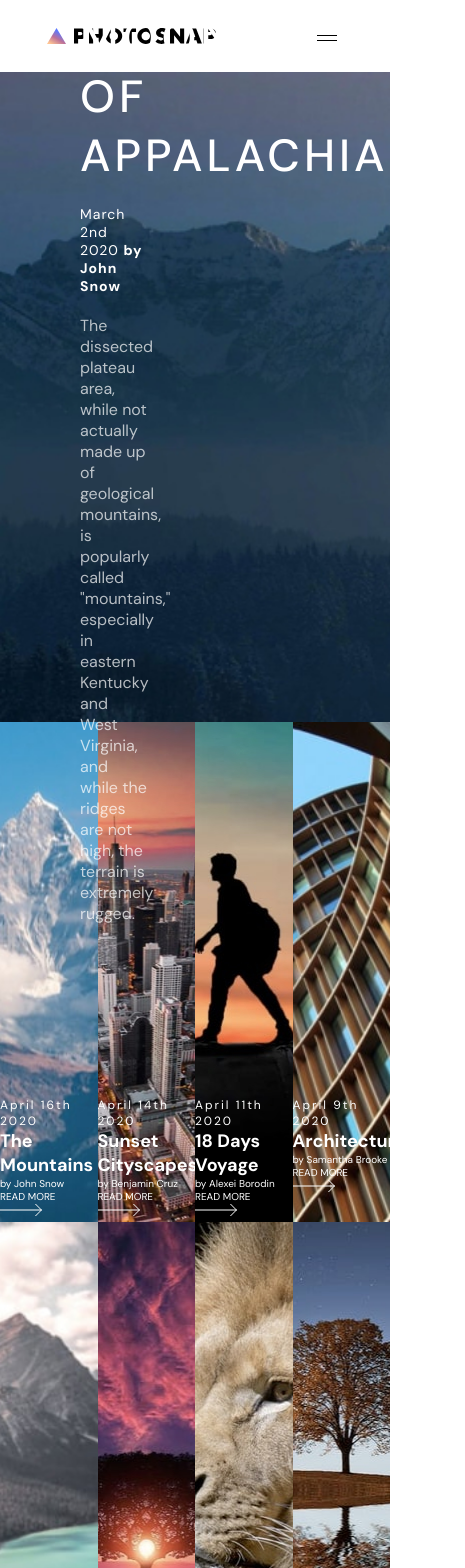
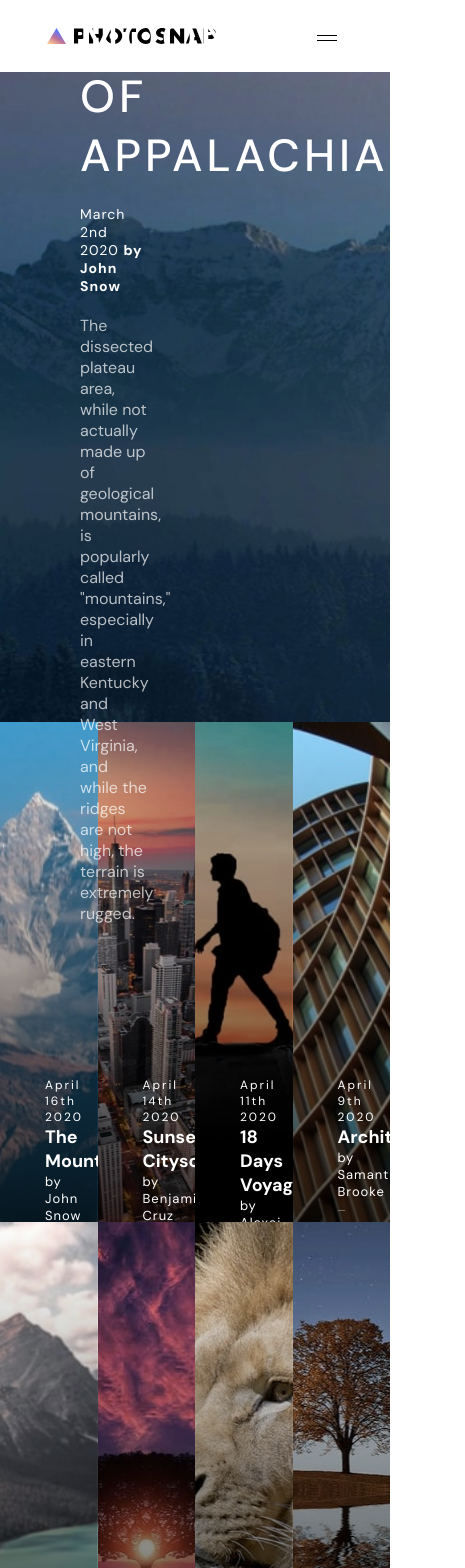
Before and after one commit to TiagoDiass/photosnap_website, a Next.js app: page /stories in a window 390 px wide. Shown: the top 1568 px of the page, 465 px wide, since content can reach past the window. Built offline with nearby package versions, Linux system fonts and the light colour scheme.

Commit message:
story card finished, just responsive is not ready

```diff
--- a/pages/stories.js
+++ b/pages/stories.js
@@ -31,7 +31,7 @@ export default function stories() {
               <p className='date'>{story.date}</p>
               <h5 className='title'>{story.title}</h5>
               <span className='author'>by {story.author}</span>
-              <div className='button-wrapper'>
+              <div className='read-more-wrapper'>
                 <a href='#'>READ MORE</a>
                 <Arrow />
               </div>
--- a/styles/pagesElements/stories.elements.js
+++ b/styles/pagesElements/stories.elements.js
@@ -1,9 +1,15 @@
-import styled, { css } from 'styled-components';
+import styled, { css, keyframes } from 'styled-components';
+
+const GradientHorizontal = keyframes`
+  0% {background-position:0% 50%}
+  50% {background-position:100% 50%}
+  100% {background-position:0% 50%}
+`;
 
 export const Container = styled.main`
   display: flex;
   flex-direction: column;
-  background-color: #f9f9f9;
+  background-color: #eee;
 `;
 
 export const Banner = styled.section`
@@ -59,7 +65,8 @@ export const StoriesContainer = styled.section`
 export const Story = styled.div`
   height: 50rem;
   ${({ backgroundImageName }) => css`
-    background: url('/images/pages/stories/${backgroundImageName}.jpg');
+    background: linear-gradient(to bottom, rgba(0, 0, 0, 0), rgba(0, 0, 0, 0.7)),
+      url('/images/pages/stories/${backgroundImageName}.jpg');
   `}
   background-repeat: no-repeat;
   background-size: cover;
@@ -69,11 +76,28 @@ export const Story = styled.div`
   align-items: flex-end;
   transition: transform 0.3s ease;
   justify-content: center;
+  padding: 4rem 4.5rem;
 
-  /* &:hover {
+  &:hover {
     transform: translateY(-22px);
     cursor: pointer;
-  } */
+
+    &::before {
+      content: '';
+      position: absolute;
+      height: 0.6rem;
+      width: 100%;
+      bottom: -0.6rem;
+      background-image: linear-gradient(
+        15deg,
+        rgb(255, 198, 148),
+        rgb(188, 113, 152),
+        rgb(87, 118, 255)
+      );
+      background-size: 300% 100%;
+      animation: 5s ease 0s infinite normal none running ${GradientHorizontal};
+    }
+  }
 
   .content {
     width: 100%;
@@ -93,5 +117,25 @@ export const Story = styled.div`
       font-size: 1.8rem;
       font-weight: 700;
     }
+
+    span.author {
+      font-size: 1.3rem;
+      letter-spacing: 1px;
+      margin-bottom: 10px;
+    }
+
+    div.read-more-wrapper {
+      border-top: 1px solid #fff5;
+      padding: 2rem 0;
+      display: flex;
+      align-items: center;
+      justify-content: space-between;
+
+      a {
+        font-size: 1.3rem;
+        font-weight: bold;
+        letter-spacing: 1px;
+      }
+    }
   }
 `;
```
